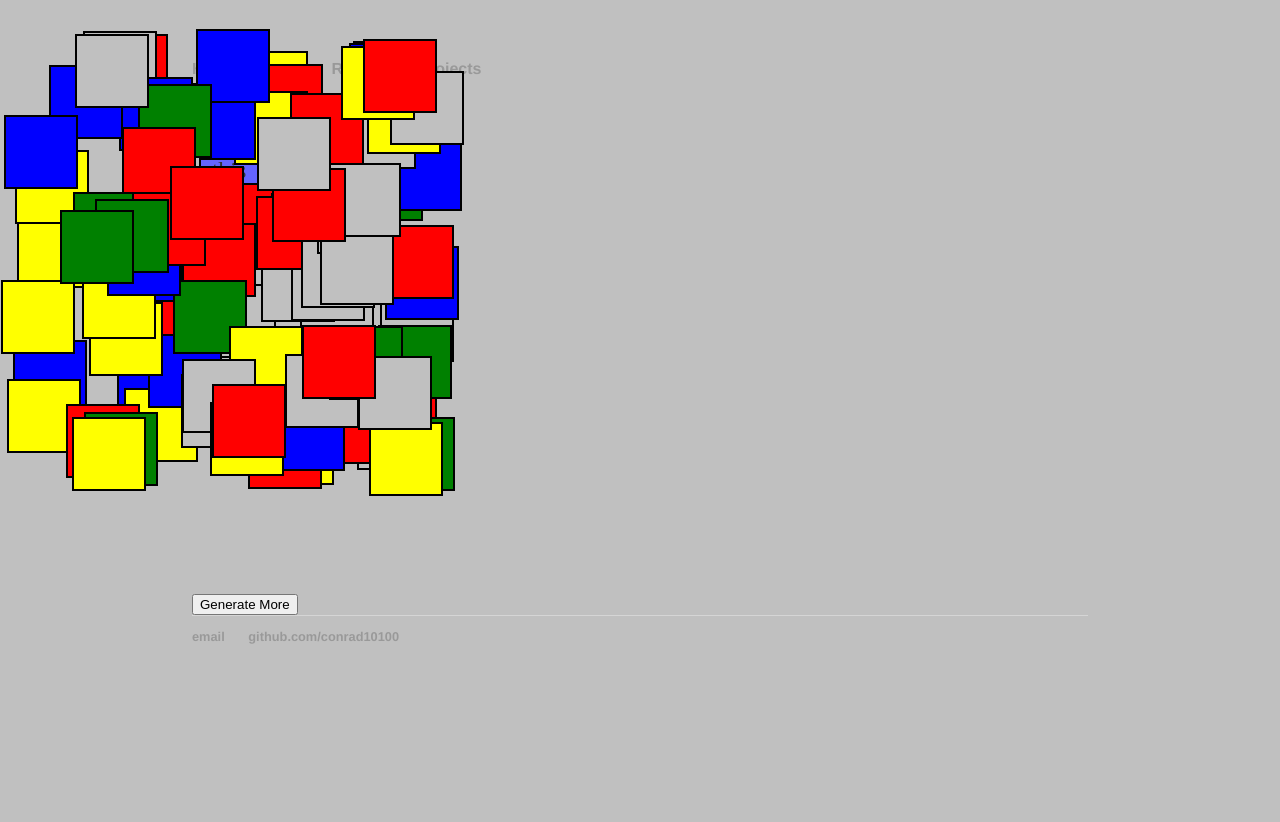
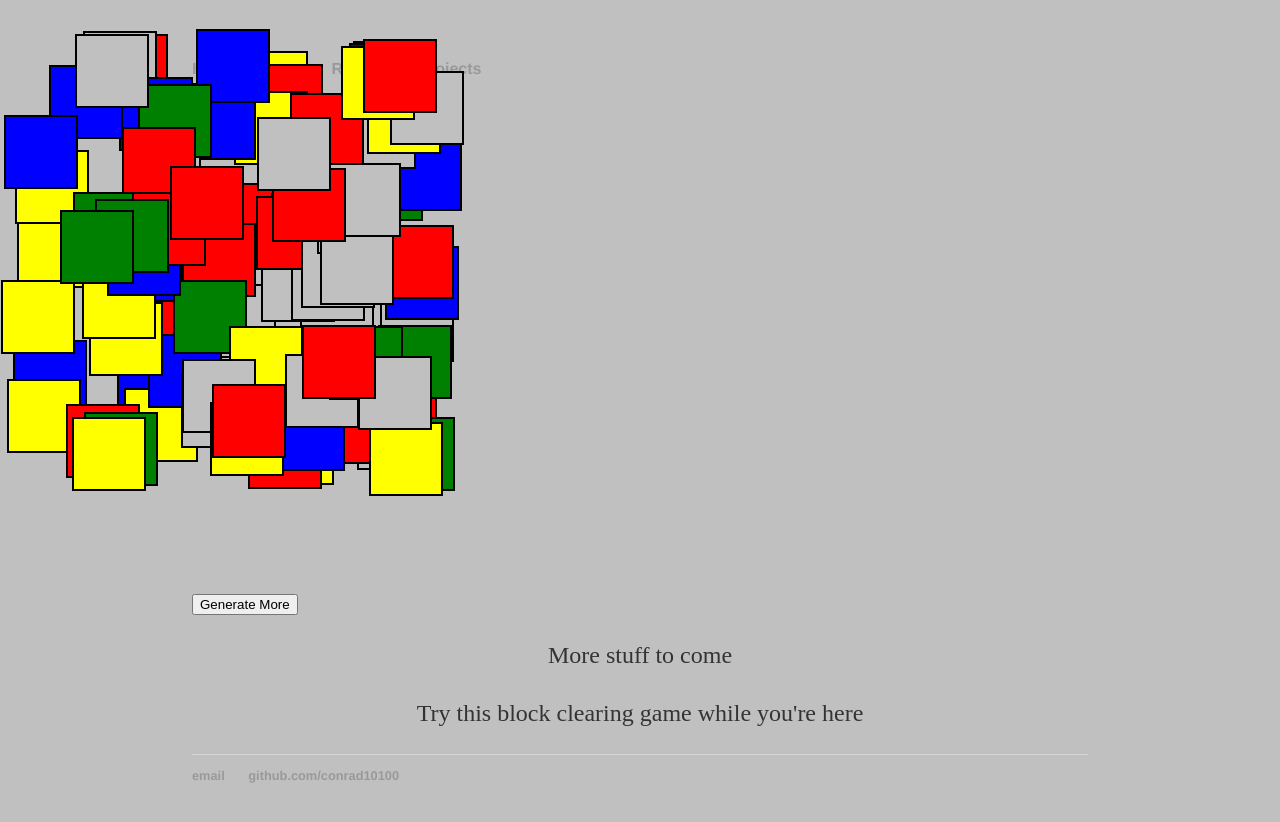
Before and after one commit to conrad10100/conrad10100.github.io, a Jekyll site: the page built from projects/index.html, in a window 1280 px wide. Shown: the top 822 px of the page. Built offline with Jekyll 4.4.1, drawn with Linux system fonts in a browser that asks for light colours.

Commit message:
Update index.html

```diff
--- a/projects/index.html
+++ b/projects/index.html
@@ -2,15 +2,11 @@
 layout: default
 title: Conrad Chiu
 ---
-<div class="blurb">
-		<p>More stuff to come</p>
-    <p>Try this block clearing game while you're here</p>
-</div><!-- /.blurb -->
 <style>
     #container {
       height: 500px;
     }
-    p {
+    #container p {
       width:70px;
       height:70px;
       background-color: rgb(100,100, 255);
@@ -21,3 +17,8 @@ title: Conrad Chiu
 <div id="container">
 </div>
 <button id="myButton"> Generate More </button>
+
+<div class="blurb">
+		<p>More stuff to come</p>
+    <p>Try this block clearing game while you're here</p>
+</div><!-- /.blurb -->
```
